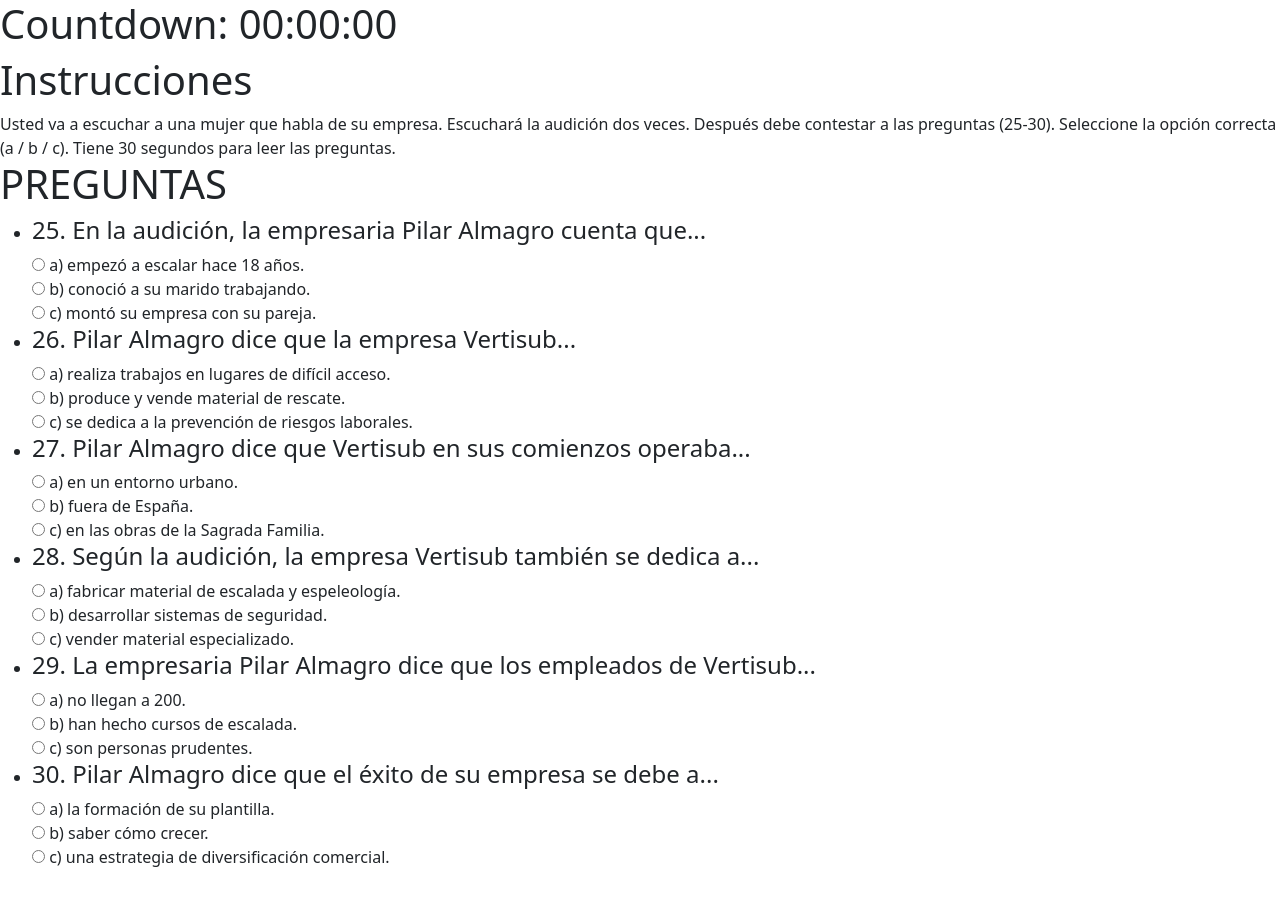
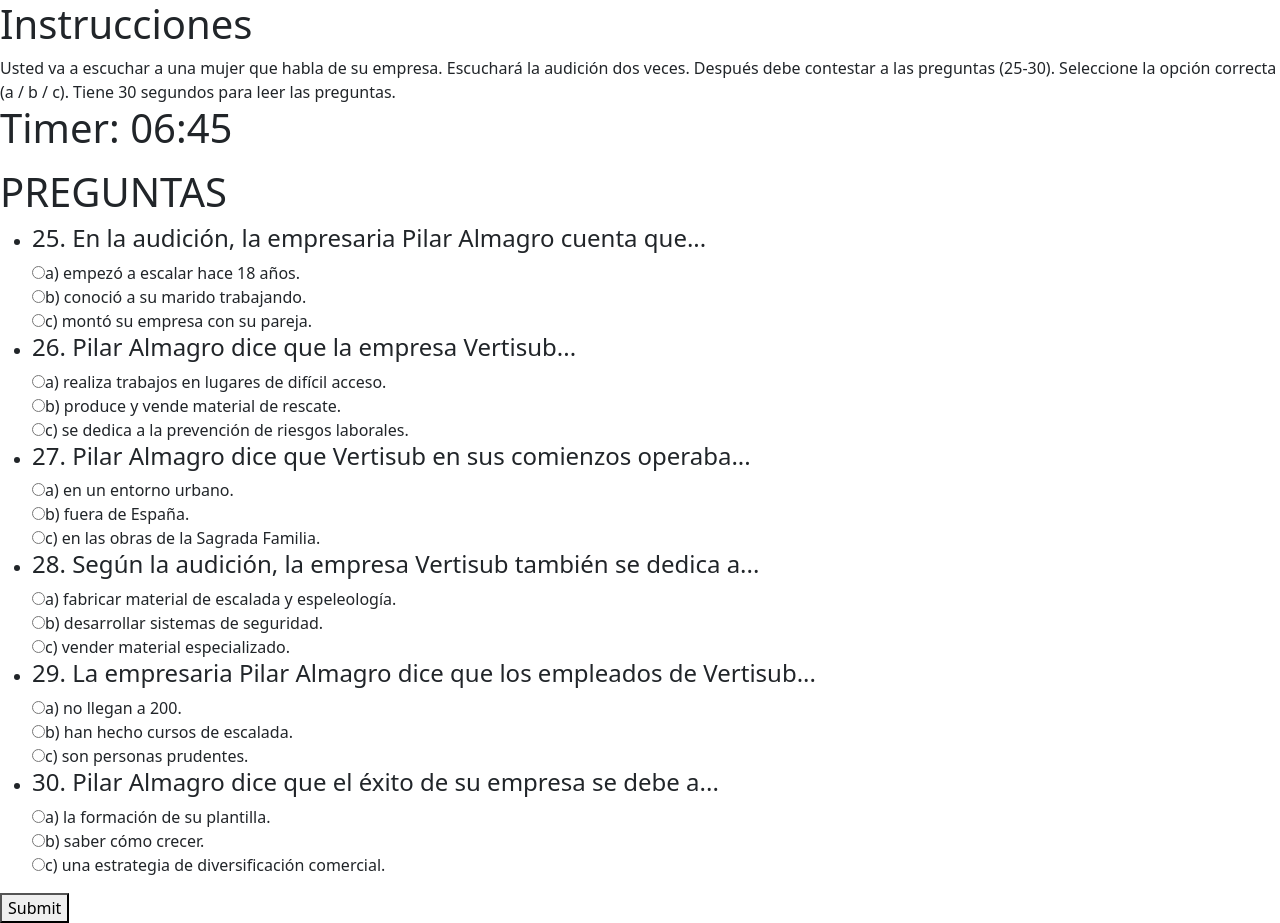
Before and after one commit to fxhy/CocodriloTest, a React (Vite) app: page / in a window 1280 px wide. Before the commit the page ends 885 px from the top, so only its background shows below. Built offline with nearby package versions, Linux system fonts and the light colour scheme.

Commit message:
bugfix reinvent timer relocated question logic

```diff
--- a/src/App.jsx
+++ b/src/App.jsx
@@ -3,44 +3,18 @@
 import TalkToMe from "./components/TalkToMe";
 import Questions from "./components/Questions";
 import Timer from "./components/Timer";
+import Warning from "./components/Warning";
 
 function App() {
   return (
     <>
       <TalkToMe />
-
+      {/* <Warning /> */}
       <div>
-        <h1>
-          Countdown: <Timer />
-        </h1>
         <Instructions />
       </div>
       <div>
-        <h1>PREGUNTAS</h1>
-
-        <ul className="questionList">
-          {Questions.map((q) => {
-            return (
-              <li key={q.id}>
-                <h4>
-                  {q.id}. {q.text}
-                </h4>
-                {q.options.map((option) => {
-                  return (
-                    <div>
-                      <input
-                        type="radio"
-                        value={option.isCorrect}
-                        name={q.id}
-                      />{" "}
-                      {option.text}
-                    </div>
-                  );
-                })}
-              </li>
-            );
-          })}
-        </ul>
+        <Questions />
       </div>
     </>
   );
--- a/src/components/Questions.jsx
+++ b/src/components/Questions.jsx
@@ -1,11 +1,28 @@
-var quizQuestions = [
+import React, { useState, useRef, useEffect } from "react";
+
+import Timer from "./Timer";
+
+function Questions() {
+  const dynamicQuestions = [
     {
       id: 25,
       text: "En la audición, la empresaria Pilar Almagro cuenta que...",
       options: [
-      { id: "a", text: "a) empezó a escalar hace 18 años.", isCorrect: false },
-      { id: "b", text: "b) conoció a su marido trabajando.", isCorrect: false },
-      { id: "c", text: "c) montó su empresa con su pareja.", isCorrect: true },
+        {
+          id: "a",
+          text: "a) empezó a escalar hace 18 años.",
+          isCorrect: false,
+        },
+        {
+          id: "b",
+          text: "b) conoció a su marido trabajando.",
+          isCorrect: false,
+        },
+        {
+          id: "c",
+          text: "c) montó su empresa con su pareja.",
+          isCorrect: true,
+        },
       ],
     },
     {
@@ -56,7 +73,11 @@
           text: "b) desarrollar sistemas de seguridad.",
           isCorrect: false,
         },
-      { id: "c", text: "c) vender material especializado.", isCorrect: false },
+        {
+          id: "c",
+          text: "c) vender material especializado.",
+          isCorrect: false,
+        },
       ],
     },
     {
@@ -83,4 +104,96 @@
     },
   ];
 
-export default quizQuestions;
+  const [isTimerFinished, setTimerFinished] = useState(false);
+
+  const buttonRef = useRef(null);
+  const programmaticClick = () => {
+    if (buttonRef.current) {
+      // Check if the ref is defined before attempting to click
+      buttonRef.current.click();
+    }
+  };
+  const initialFormData = {};
+  dynamicQuestions.forEach((question) => {
+    initialFormData[question.id] = ""; // Initialize with empty values
+  });
+  const [formData, setFormData] = useState(initialFormData);
+
+  const handleChange = (e) => {
+    // Handle form input changes
+    setFormData({ ...formData, [e.target.name]: e.target.value });
+  };
+
+  const handleSubmit = (e) => {
+    e.preventDefault();
+    var score = 0;
+    // Add your form submission logic here
+    var test = dynamicQuestions[0].id;
+    const que = Object.keys(formData);
+    const ans = Object.values(formData);
+    dynamicQuestions.forEach((quest) => {
+      const findQuestion = (element) => element === quest.id.toString();
+      var gues = ans[que.findIndex(findQuestion)];
+      quest.options.forEach((opt) => {
+        if (opt.id === gues) {
+          if (opt.isCorrect) {
+            score++;
+          }
+        }
+      });
+    });
+    alert(
+      "Time is up! Your test score is: " + score + "/" + dynamicQuestions.length
+    );
+  };
+
+  const handleSubmitForm = () => {
+    // Trigger the form submission when the timer finishes
+    handleSubmit();
+  };
+
+  return (
+    <>
+      <div>
+        <h1>
+          <Timer onTimerFinish={programmaticClick} />
+        </h1>
+      </div>
+      <div>
+        <h1>PREGUNTAS</h1>
+        <main>
+          <form onSubmit={handleSubmit}>
+            <ul className="questionList">
+              {dynamicQuestions.map((question) => (
+                <li key={question.id}>
+                  <h4>
+                    {question.id}. {question.text}
+                  </h4>
+                  {question.options.map((option) => (
+                    <div>
+                      <label key={option.id}>
+                        <input
+                          type="radio"
+                          name={question.id}
+                          value={option.id}
+                          checked={formData[question.id] === option.id}
+                          onChange={handleChange}
+                        />
+                        {option.text}
+                      </label>
+                    </div>
+                  ))}
+                </li>
+              ))}
+            </ul>
+            <button type="submit" ref={buttonRef}>
+              Submit
+            </button>
+          </form>
+        </main>
+      </div>
+    </>
+  );
+}
+
+export default Questions;
--- a/src/components/Timer.jsx
+++ b/src/components/Timer.jsx
@@ -1,84 +1,56 @@
 import React, { useState, useRef, useEffect } from "react";
 
-function Timer() {
-  const Ref = useRef(null);
+function Timer({ onTimerFinish }) {
+  const [minutes, setMinutes] = useState(6); // Set the initial minutes
+  const [seconds, setSeconds] = useState(45); // Set the initial seconds
+  const [timerStarted, setTimerStarted] = useState(false);
+  var reset = true;
 
-  // The state for our timer
-  const [timer, setTimer] = useState("00:00:00");
+  useEffect(() => {
+    if (!timerStarted) {
+      // If the timer hasn't started yet, delay the start by 60 seconds
+      const delayTimer = setTimeout(() => {
+        setTimerStarted(true);
+        reset = true;
+      }, 66000);
 
-  const getTimeRemaining = (e) => {
-    const total = Date.parse(e) - Date.parse(new Date());
-    const seconds = Math.floor((total / 1000) % 60);
-    const minutes = Math.floor((total / 1000 / 60) % 60);
-    const hours = Math.floor((total / 1000 / 60 / 60) % 24);
-    return {
-      total,
-      hours,
-      minutes,
-      seconds,
-    };
-  };
+      // Cleanup the delay timer on component unmount
+      return () => clearTimeout(delayTimer);
+    }
 
-  const startTimer = (e) => {
-    let { total, hours, minutes, seconds } = getTimeRemaining(e);
-    if (total >= 0) {
-      // update the timer
-      // check if less than 10 then we need to
-      // add '0' at the beginning of the variable
-      setTimer(
-        (hours > 9 ? hours : "0" + hours) +
-          ":" +
-          (minutes > 9 ? minutes : "0" + minutes) +
-          ":" +
-          (seconds > 9 ? seconds : "0" + seconds)
-      );
-    }
-  };
+    const timer = setInterval(() => {
+      if (minutes === 0 && seconds === 0) {
+        // When the timer reaches 0, clear the interval and finish the timer
+        clearInterval(timer);
+        if (reset) {
+          onTimerFinish();
+          reset = false;
+        }
+      } else {
+        // Update minutes and seconds
+        const prevMinutes = minutes;
+        const prevSeconds = seconds;
+        if (seconds === 0) {
+          setSeconds(59);
+          setMinutes((prevMinutes) => (prevMinutes > 0 ? prevMinutes - 1 : 0));
+        } else {
+          setSeconds((prevSeconds) => prevSeconds - 1);
+        }
+      }
+    }, 1000);
 
-  const clearTimer = (e) => {
-    // If you adjust it you should also need to
-    // adjust the Endtime formula we are about
-    // to code next
-    setTimer("00:06:46");
+    // Cleanup the interval on component unmount
+    return () => clearInterval(timer);
+  }, [onTimerFinish, timerStarted, minutes, seconds]);
 
-    // If you try to remove this line the
-    // updating of timer Variable will be
-    // after 1000ms or 1sec
-    if (Ref.current) clearInterval(Ref.current);
-    const id = setInterval(() => {
-      startTimer(e);
-    }, 1000);
-    Ref.current = id;
-  };
-
-  const getDeadTime = () => {
-    let deadline = new Date();
-
-    // This is where you need to adjust if
-    // you entend to add more time
-    deadline.setSeconds(deadline.getSeconds() + 406);
-    return deadline;
-  };
-
-  // We can use useEffect so that when the component
-  // mount the timer will start as soon as possible
-
-  // We put empty array to act as componentDid
-  // mount only
-  useEffect(() => {
-    setTimeout(function () {
-      // Code, der erst nach 2 Sekunden ausgeführt wird
-      clearTimer(getDeadTime());
-    }, 67000);
-  }, []);
-
-  // Another way to call the clearTimer() to start
-  // the countdown is via action event from the
-  // button first we create function to be called
-  // by the button
-  const onClickReset = () => {
-    clearTimer(getDeadTime());
-  };
-  return timer;
+  return (
+    <div>
+      <p>
+        Timer: {String(minutes).padStart(2, "0")}:
+        {String(seconds).padStart(2, "0")}
+      </p>
+      {/* You can customize the timer display based on your UI requirements */}
+    </div>
+  );
 }
 export default Timer;
--- /dev/null
+++ b/src/components/Warning.jsx
@@ -0,0 +1,15 @@
+import audioPerm from "../assets/permission.png";
+function Warning() {
+  return (
+    <div className="info">
+      <label htmlFor="permission">
+        {
+          "Welcome to CocodriloTest! If the audio file doesn't start automatically, please make sure that your browser has audio enabled for this site. You can either check your browser settings or refer to the image below for guidance on enabling audio. Thank you! "
+        }
+      </label>
+
+      <img src={audioPerm} />
+    </div>
+  );
+}
+export default Warning;
```
Also changed, not shown: src/assets/permission.png (added), 1 other file (tests, documents, lock files or other folders). Lines whose indentation alone changed are shown as unchanged.
